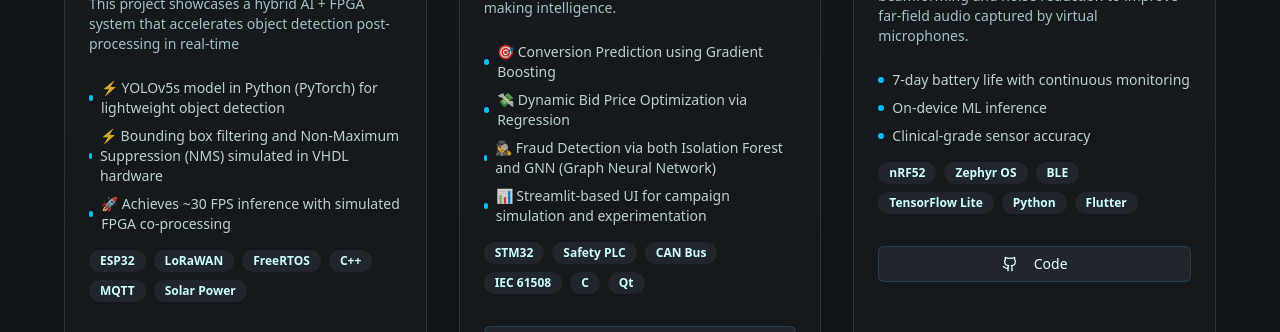
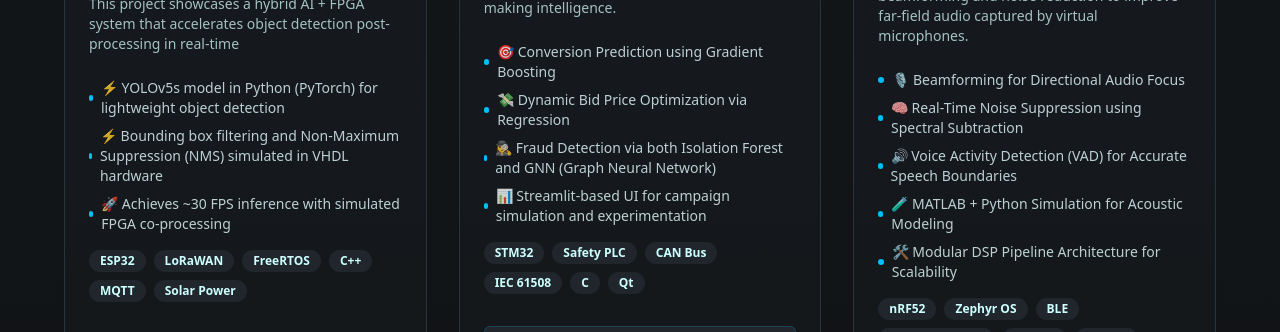
Before and after one commit to nikita-sinhaa/Portfolio1, a React (Vite) app: page / in a window 1280 px wide. Shown: the part 5946-6278 px from the top of the page. Built offline with nearby package versions, Linux system fonts and the light colour scheme.

Commit message:
Update Projects.tsx

```diff
--- a/src/components/Projects.tsx
+++ b/src/components/Projects.tsx
@@ -24,6 +24,7 @@ const Projects = () => {
     {
       title: " Smart Market AI",
       description: "SmartMarketAI is a complete machine learning pipeline and interactive dashboard that simulates a marketing platform's core decision-making intelligence.",
+      image: projectAutomation,
       technologies: ["STM32", "Safety PLC", "CAN Bus", "IEC 61508", "C", "Qt"],
       github: "https://github.com/nikita-sinhaa/Smart-Market-AI",
 
@@ -42,9 +43,11 @@ const Projects = () => {
       github: "https://github.com/nikita-sinhaa/Speech-Enhancement-for-Far-field-Voice-Assistants",
 
       highlights: [
-        "7-day battery life with continuous monitoring",
-        "On-device ML inference",
-        "Clinical-grade sensor accuracy"
+        "🎙️ Beamforming for Directional Audio Focus",
+"🧠 Real-Time Noise Suppression using Spectral Subtraction",
+"🔊 Voice Activity Detection (VAD) for Accurate Speech Boundaries",
+"🧪 MATLAB + Python Simulation for Acoustic Modeling",
+"🛠️ Modular DSP Pipeline Architecture for Scalability"
       ]
     }
   ];
```
